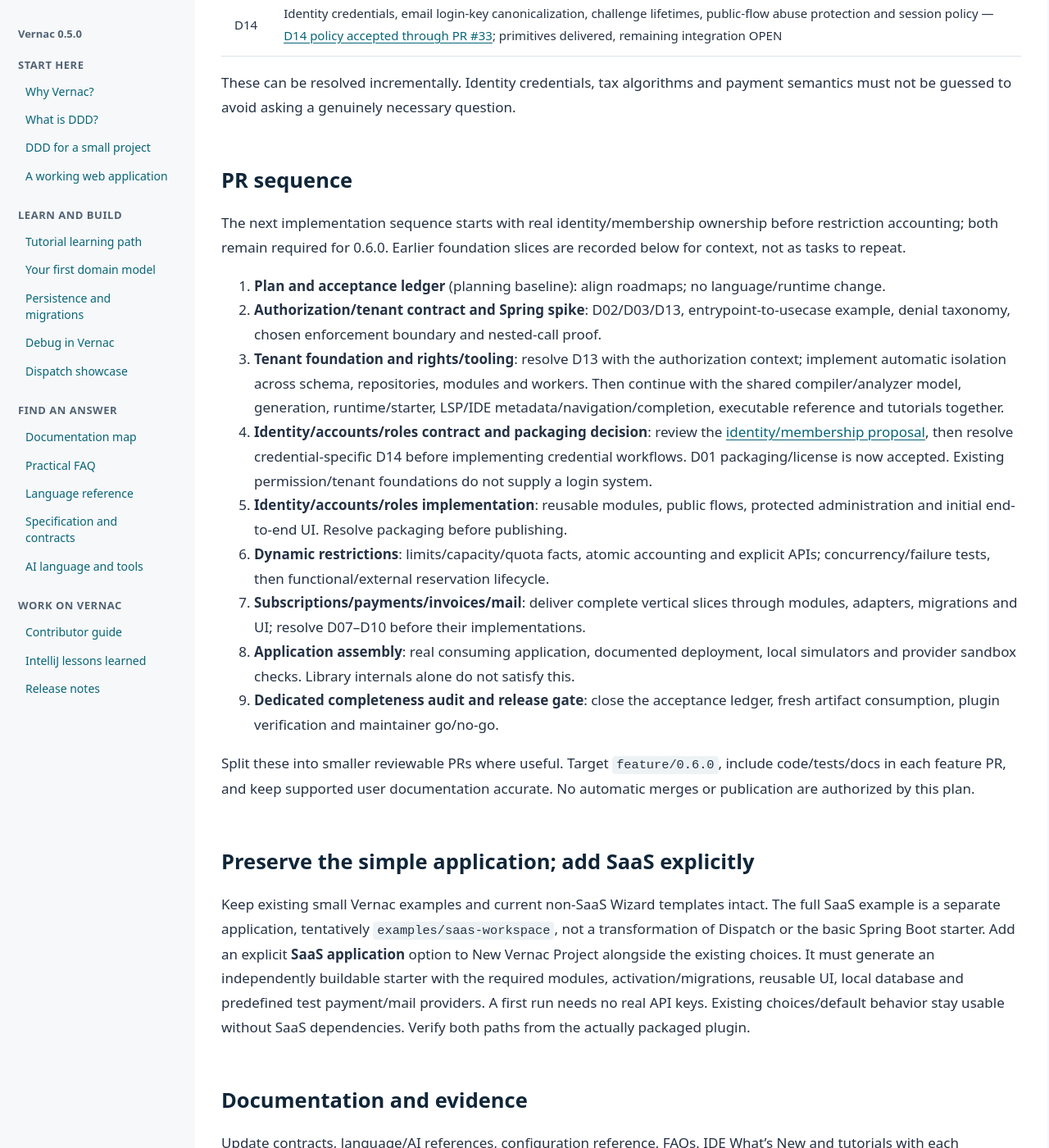
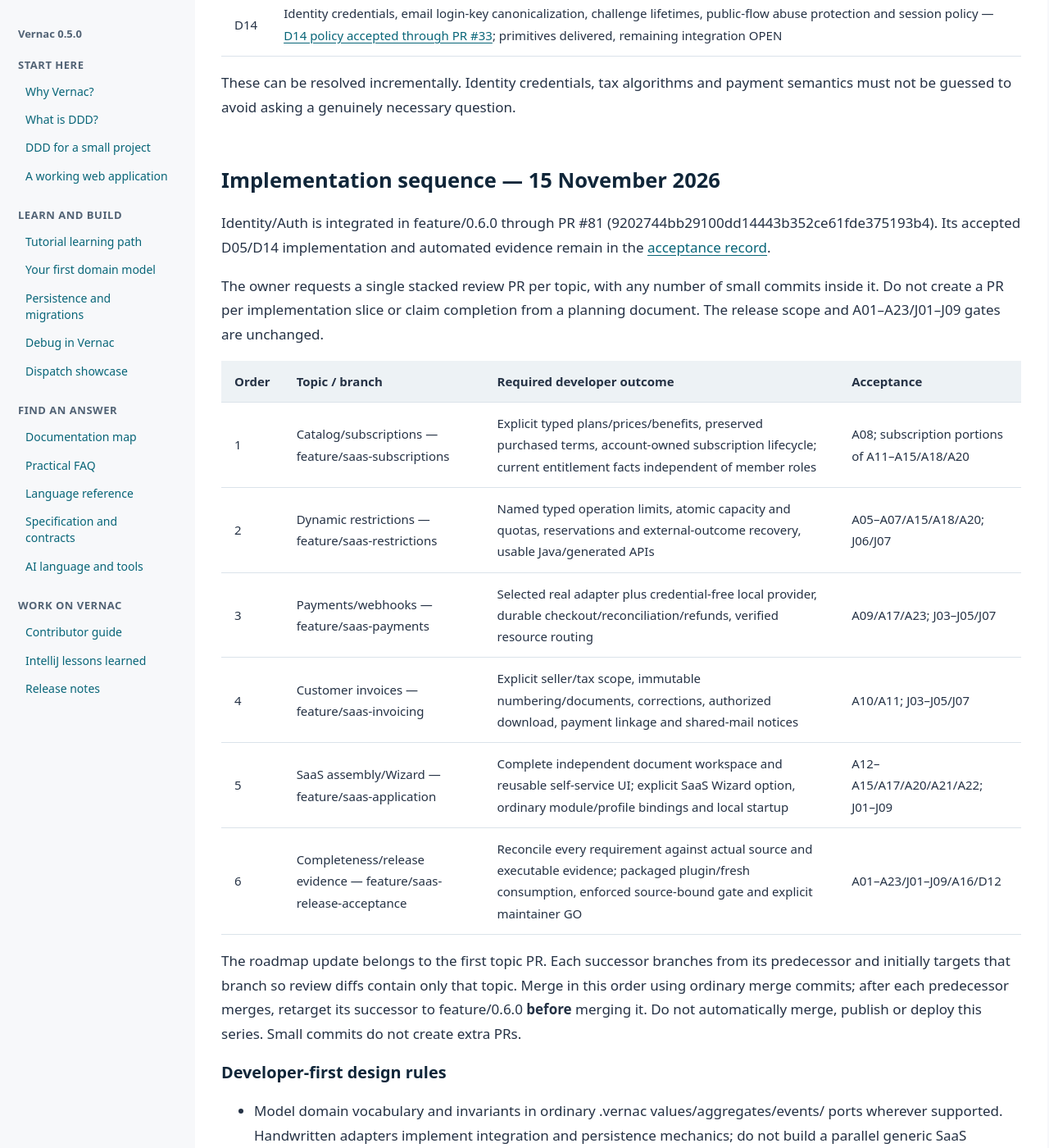
Before and after one commit to DannyReinhold/vernac, a Jekyll site: the page built from docs/development/saas-0.6.0-plan.md, in a window 1280 px wide and 1400 px high, scrolled down 9746 px. Shown: the whole window at 82% size. Built offline with Jekyll 4.4.1, drawn with Linux system fonts in a browser that asks for light colours; some of the changed text lies outside the part shown.

Commit message:
docs: sequence remaining 0.6.0 delivery by developer-facing topics

```diff
--- a/docs/development/saas-0.6.0-plan.md
+++ b/docs/development/saas-0.6.0-plan.md
@@ -320,37 +320,52 @@ is not approval; record accepted resolutions and their PRs.
 These can be resolved incrementally. Identity credentials, tax algorithms and payment
 semantics must not be guessed to avoid asking a genuinely necessary question.
 
-## PR sequence
+## Implementation sequence — 15 November 2026
 
-The next implementation sequence starts with real identity/membership ownership before
-restriction accounting; both remain required for 0.6.0. Earlier foundation slices are
-recorded below for context, not as tasks to repeat.
+Identity/Auth is integrated in feature/0.6.0 through PR #81 (9202744bb29100dd14443b352ce61fde375193b4).
+Its accepted D05/D14 implementation and automated evidence remain in the
+[acceptance record](identity-auth-acceptance-0.6.0.md).
 
-1. **Plan and acceptance ledger** (planning baseline): align roadmaps; no language/runtime change.
-2. **Authorization/tenant contract and Spring spike**: D02/D03/D13, entrypoint-to-usecase example,
-   denial taxonomy, chosen enforcement boundary and nested-call proof.
-3. **Tenant foundation and rights/tooling**: resolve D13 with the authorization context;
-   implement automatic isolation across schema, repositories, modules and workers. Then
-   continue with the shared compiler/analyzer model, generation, runtime/starter,
-   LSP/IDE metadata/navigation/completion, executable reference and tutorials together.
-4. **Identity/accounts/roles contract and packaging decision**: review the
-   [identity/membership proposal](identity-membership-0.6.0.md), then resolve credential-specific D14 before
-   implementing credential workflows. D01 packaging/license is now accepted. Existing permission/tenant foundations do not
-   supply a login system.
-5. **Identity/accounts/roles implementation**: reusable modules, public flows, protected
-   administration and initial end-to-end UI. Resolve packaging before publishing.
-6. **Dynamic restrictions**: limits/capacity/quota facts, atomic accounting and explicit
-   APIs; concurrency/failure tests, then functional/external reservation lifecycle.
-7. **Subscriptions/payments/invoices/mail**: deliver complete vertical slices through
-   modules, adapters, migrations and UI; resolve D07–D10 before their implementations.
-8. **Application assembly**: real consuming application, documented deployment, local
-   simulators and provider sandbox checks. Library internals alone do not satisfy this.
-9. **Dedicated completeness audit and release gate**: close the acceptance ledger,
-   fresh artifact consumption, plugin verification and maintainer go/no-go.
+The owner requests a single stacked review PR per topic, with any number of small
+commits inside it. Do not create a PR per implementation slice or claim completion
+from a planning document. The release scope and A01–A23/J01–J09 gates are unchanged.
 
-Split these into smaller reviewable PRs where useful. Target `feature/0.6.0`, include
-code/tests/docs in each feature PR, and keep supported user documentation accurate.
-No automatic merges or publication are authorized by this plan.
+| Order | Topic / branch | Required developer outcome | Acceptance |
+| --- | --- | --- | --- |
+| 1 | Catalog/subscriptions — feature/saas-subscriptions | Explicit typed plans/prices/benefits, preserved purchased terms, account-owned subscription lifecycle; current entitlement facts independent of member roles | A08; subscription portions of A11–A15/A18/A20 |
+| 2 | Dynamic restrictions — feature/saas-restrictions | Named typed operation limits, atomic capacity and quotas, reservations and external-outcome recovery, usable Java/generated APIs | A05–A07/A15/A18/A20; J06/J07 |
+| 3 | Payments/webhooks — feature/saas-payments | Selected real adapter plus credential-free local provider, durable checkout/reconciliation/refunds, verified resource routing | A09/A17/A23; J03–J05/J07 |
+| 4 | Customer invoices — feature/saas-invoicing | Explicit seller/tax scope, immutable numbering/documents, corrections, authorized download, payment linkage and shared-mail notices | A10/A11; J03–J05/J07 |
+| 5 | SaaS assembly/Wizard — feature/saas-application | Complete independent document workspace and reusable self-service UI; explicit SaaS Wizard option, ordinary module/profile bindings and local startup | A12–A15/A17/A20/A21/A22; J01–J09 |
+| 6 | Completeness/release evidence — feature/saas-release-acceptance | Reconcile every requirement against actual source and executable evidence; packaged plugin/fresh consumption, enforced source-bound gate and explicit maintainer GO | A01–A23/J01–J09/A16/D12 |
+
+The roadmap update belongs to the first topic PR. Each successor branches from its
+predecessor and initially targets that branch so review diffs contain only that topic.
+Merge in this order using ordinary merge commits; after each predecessor merges,
+retarget its successor to feature/0.6.0 **before** merging it. Do not automatically
+merge, publish or deploy this series. Small commits do not create extra PRs.
+
+### Developer-first design rules
+
+- Model domain vocabulary and invariants in ordinary .vernac values/aggregates/events/
+  ports wherever supported. Handwritten adapters implement integration and persistence
+  mechanics; do not build a parallel generic SaaS framework beside Vernac.
+- Keep identity, account membership, purchased entitlements, metering, payment and
+  customer invoicing as separate responsibilities. Connect them with nominal IDs and
+  explicit application workflows, never a shared universal customer/user aggregate.
+- Use the existing module exports, activation, migrations, application/profile bindings,
+  generated guards and trusted tenant boundaries. No provider-specific compiler keywords.
+- Keep non-SaaS applications simple. Prefer a small explicit setup and useful defaults
+  over configuration matrices, hidden network activity or silent simulated fallbacks.
+- Protect invariants under concurrent requests, retries, rollback and restart. Expose
+  safe typed outcomes and useful recovery paths; no secrets in logs/errors.
+- Implement tests, documentation and examples alongside each feature; record the exact
+  boundary of every proof. Installed IDE/provider sandbox/legal review remain real gates,
+  not implied passes from local unit tests.
+
+D04/D06–D09/D11 must be recorded with the relevant implementation. Choose routine
+technical details autonomously within this direction; genuinely product-affecting
+payment/tax scope choices must be explicit before they constrain customer contracts.
 
 ## Preserve the simple application; add SaaS explicitly
 
```
Also changed, not shown: docs/development/release-0.6.0.md (+12 -4 lines).
